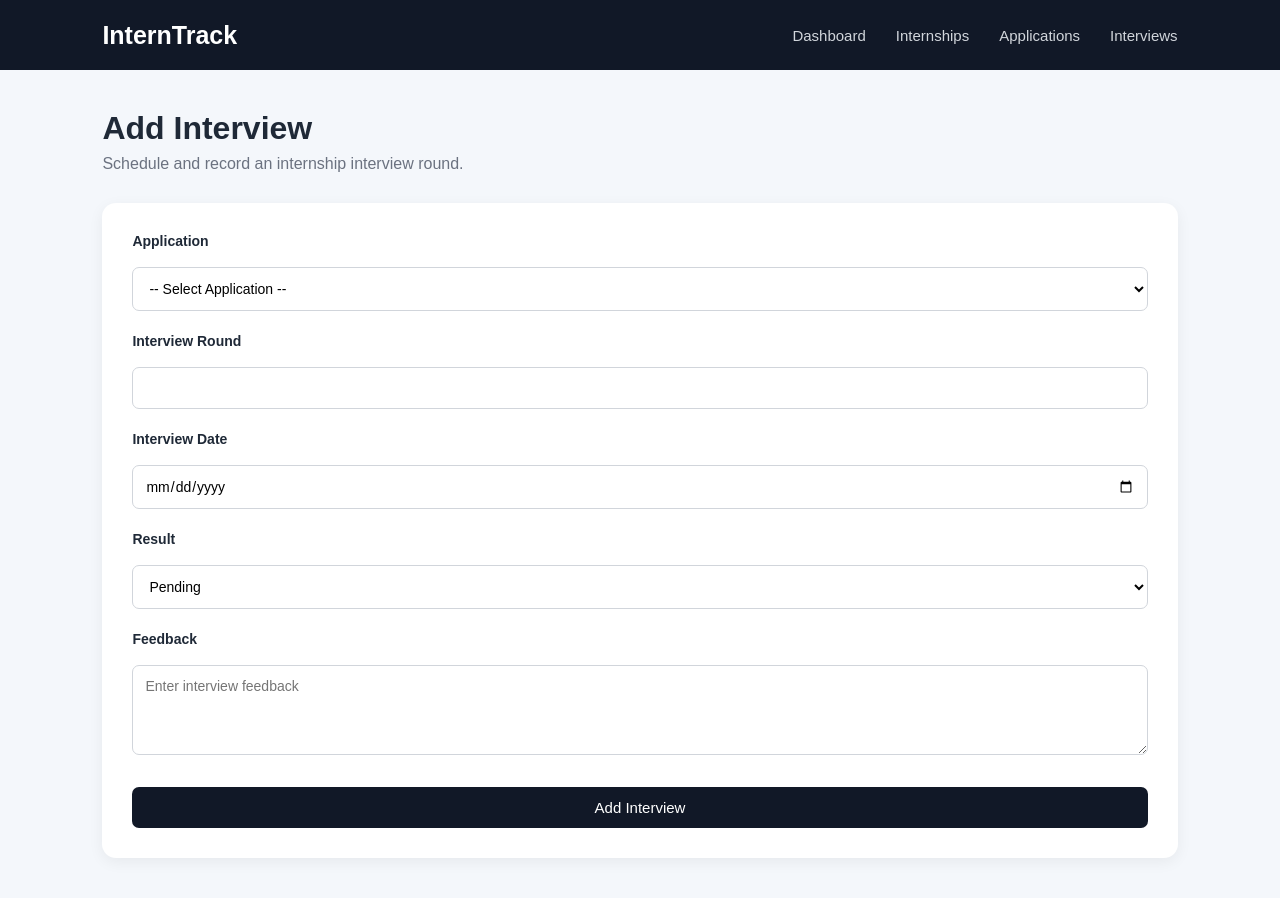
After one commit to Jeevana-Sree07/InternTrack, a Flask app: page /add-interview in a window 1280 px wide. The commit adds this page. Run offline with Flask 3, Linux system fonts and the light colour scheme; data that the repository does not hold is empty.

Commit message:
Add application status and interview management

```diff
--- a/app.py
+++ b/app.py
@@ -227,6 +227,115 @@ def applications():
     )
 
 
+@app.route("/update-status/<int:application_id>", methods=["POST"])
+def update_status(application_id):
+
+    status = request.form["status"]
+
+    connection = get_db_connection()
+    cursor = connection.cursor()
+
+    try:
+
+        cursor.execute("""
+            UPDATE Application
+            SET status = %s
+            WHERE application_id = %s
+        """, (status, application_id))
+
+        connection.commit()
+
+        cursor.close()
+        connection.close()
+
+        return redirect(url_for("applications"))
+
+    except Exception as error:
+
+        connection.rollback()
+
+        cursor.close()
+        connection.close()
+
+        return f"Status update failed: {error}", 400
+@app.route("/add-interview", methods=["GET", "POST"])
+def add_interview():
+
+    connection = get_db_connection()
+    cursor = connection.cursor(dictionary=True)
+
+    if request.method == "POST":
+
+        application_id = request.form["application_id"]
+        round_number = request.form["round_number"]
+        interview_date = request.form["interview_date"]
+        result = request.form["result"]
+        feedback = request.form["feedback"]
+
+        try:
+
+            cursor.execute("""
+                INSERT INTO Interview
+                (application_id, round_number, interview_date, result, feedback)
+                VALUES (%s, %s, %s, %s, %s)
+            """, (
+                application_id,
+                round_number,
+                interview_date,
+                result,
+                feedback
+            ))
+
+            cursor.execute("""
+                UPDATE Application
+                SET status = 'Interview'
+                WHERE application_id = %s
+            """, (application_id,))
+
+            connection.commit()
+
+            cursor.close()
+            connection.close()
+
+            return redirect(url_for("interviews_page"))
+
+        except Exception as error:
+
+            connection.rollback()
+
+            cursor.close()
+            connection.close()
+
+            return f"Interview creation failed: {error}", 400
+
+
+    cursor.execute("""
+        SELECT
+            a.application_id,
+            s.name AS student_name,
+            c.company_name,
+            i.title AS internship_title
+        FROM Application a
+        JOIN Student s
+            ON a.student_id = s.student_id
+        JOIN Internship i
+            ON a.internship_id = i.internship_id
+        JOIN Company c
+            ON i.company_id = c.company_id
+        WHERE a.status IN ('Shortlisted', 'Interview')
+        ORDER BY a.application_id
+    """)
+
+    applications = cursor.fetchall()
+
+    cursor.close()
+    connection.close()
+
+    return render_template(
+        "add_interview.html",
+        applications=applications
+    )
+
 @app.route("/interviews")
 def interviews_page():
 
--- a/static/css/style.css
+++ b/static/css/style.css
@@ -398,3 +398,69 @@ tr:last-child td {
     }
 
 }
+.status-form {
+    display: flex;
+    align-items: center;
+    gap: 8px;
+}
+
+.status-form select {
+    padding: 8px;
+    border: 1px solid #d1d5db;
+    border-radius: 6px;
+    background: white;
+    font-size: 13px;
+}
+
+.status-form button {
+    padding: 8px 12px;
+    background: #111827;
+    color: white;
+    border: none;
+    border-radius: 6px;
+    cursor: pointer;
+    font-size: 13px;
+}
+
+.status-form button:hover {
+    background: #374151;
+}
+.application-form form {
+    display: flex;
+    flex-direction: column;
+    gap: 10px;
+}
+
+.application-form input,
+.application-form textarea {
+    width: 100%;
+    padding: 12px;
+    border: 1px solid #d1d5db;
+    border-radius: 7px;
+    font-size: 14px;
+    margin-bottom: 12px;
+    font-family: Arial, sans-serif;
+}
+
+.application-form textarea {
+    resize: vertical;
+}
+
+.application-form select {
+    width: 100%;
+    padding: 12px;
+    border: 1px solid #d1d5db;
+    border-radius: 7px;
+    font-size: 14px;
+    background: white;
+    margin-bottom: 12px;
+}
+
+.application-form label {
+    font-weight: bold;
+    font-size: 14px;
+}
+
+.application-form form button {
+    margin-top: 10px;
+}
--- /dev/null
+++ b/templates/add_interview.html
@@ -0,0 +1,178 @@
+<!DOCTYPE html>
+<html lang="en">
+
+<head>
+
+    <meta charset="UTF-8">
+    <meta name="viewport" content="width=device-width, initial-scale=1.0">
+
+    <title>InternTrack - Add Interview</title>
+
+    <link rel="stylesheet"
+          href="{{ url_for('static', filename='css/style.css') }}">
+
+</head>
+
+<body>
+
+    <!-- Navigation Bar -->
+
+    <nav class="navbar">
+
+        <div class="logo">
+            InternTrack
+        </div>
+
+        <div class="nav-links">
+
+            <a href="/">
+                Dashboard
+            </a>
+
+            <a href="/internships">
+                Internships
+            </a>
+
+            <a href="/applications">
+                Applications
+            </a>
+
+            <a href="/interviews">
+                Interviews
+            </a>
+
+        </div>
+
+    </nav>
+
+
+    <!-- Main Content -->
+
+    <main class="container">
+
+        <section class="welcome">
+
+            <h1>Add Interview</h1>
+
+            <p>
+                Schedule and record an internship interview round.
+            </p>
+
+        </section>
+
+
+        <!-- Interview Form -->
+
+        <section class="application-form">
+
+            <form method="POST">
+
+
+                <!-- Application -->
+
+                <label for="application_id">
+                    Application
+                </label>
+
+                <select name="application_id"
+                        id="application_id"
+                        required>
+
+                    <option value="">
+                        -- Select Application --
+                    </option>
+
+                    {% for application in applications %}
+
+                    <option value="{{ application.application_id }}">
+
+                        {{ application.student_name }}
+                        -
+                        {{ application.company_name }}
+                        -
+                        {{ application.internship_title }}
+
+                    </option>
+
+                    {% endfor %}
+
+                </select>
+
+
+                <!-- Round Number -->
+
+                <label for="round_number">
+                    Interview Round
+                </label>
+
+                <input type="number"
+                       name="round_number"
+                       id="round_number"
+                       min="1"
+                       required>
+
+
+                <!-- Interview Date -->
+
+                <label for="interview_date">
+                    Interview Date
+                </label>
+
+                <input type="date"
+                       name="interview_date"
+                       id="interview_date"
+                       required>
+
+
+                <!-- Result -->
+
+                <label for="result">
+                    Result
+                </label>
+
+                <select name="result"
+                        id="result"
+                        required>
+
+                    <option value="Pending">
+                        Pending
+                    </option>
+
+                    <option value="Passed">
+                        Passed
+                    </option>
+
+                    <option value="Failed">
+                        Failed
+                    </option>
+
+                </select>
+
+
+                <!-- Feedback -->
+
+                <label for="feedback">
+                    Feedback
+                </label>
+
+                <textarea name="feedback"
+                          id="feedback"
+                          rows="4"
+                          placeholder="Enter interview feedback"></textarea>
+
+
+                <!-- Submit -->
+
+                <button type="submit">
+                    Add Interview
+                </button>
+
+            </form>
+
+        </section>
+
+    </main>
+
+</body>
+
+</html>
--- a/templates/interviews.html
+++ b/templates/interviews.html
@@ -54,7 +54,13 @@
 
         </section>
 
+<div class="interview-actions">
 
+    <a href="/add-interview" class="apply-button">
+        + Add Interview
+    </a>
+
+</div>
         <section class="applications-section">
 
             <div class="table-container">
```
Also changed, not shown: templates/applications.html (+64 -4 lines).
